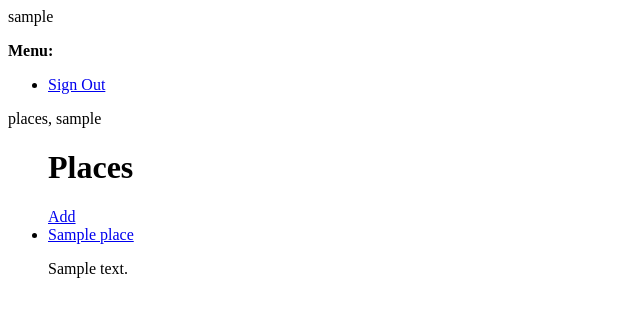
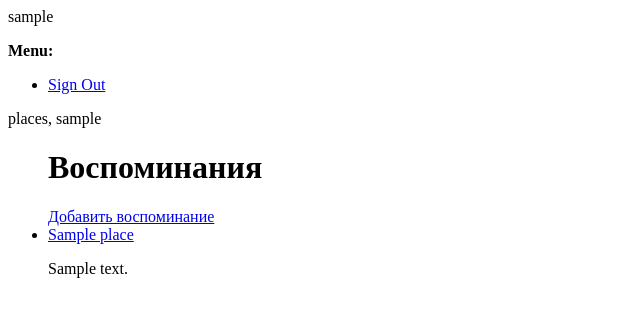
Before and after one commit to bigcrazyfrog/places-remember, a Django app: page /places/ in a window 1280 px wide. Shown: the top 317 px of the page, without its empty margins (0-640 px from the left). Run offline with Django 4.2, Linux system fonts and the light colour scheme; a user stored in the database is signed in; tables that the repository leaves empty hold one stand-in row (values such as "Sample post"); some libraries are stand-ins or nearby versions.

Commit message:
update places.html

```diff
--- a/src/app/templates/app/places.html
+++ b/src/app/templates/app/places.html
@@ -4,14 +4,16 @@
 
 <ul>
     {% if user.is_authenticated %}
-        <h1> Places </h1>
-        <a href="/places/add/">Add</a>
+        <h1> Воспоминания </h1>
+        {% if not places %}
+            <p>У вас нет ни одного воспоминания</p>
+        {% endif %}
 
+        <a href="/places/add/" class="button">Добавить воспоминание</a>
         {% for place in places %}
         <li>
             <a href="/places/{{place.id}}/">{{place.name}}</a>
             <p>{{place.description}}</p>
-
         </li>
         {% endfor %}
      {% endif %}
```
